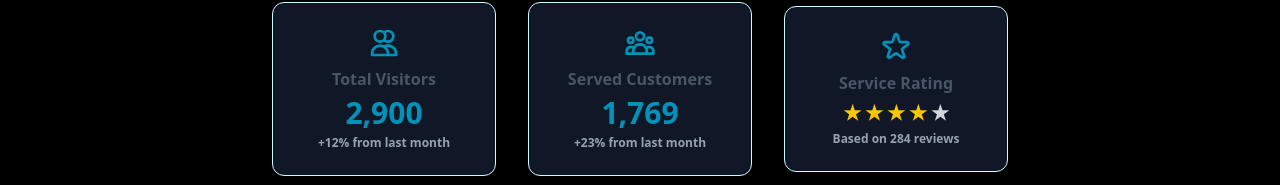
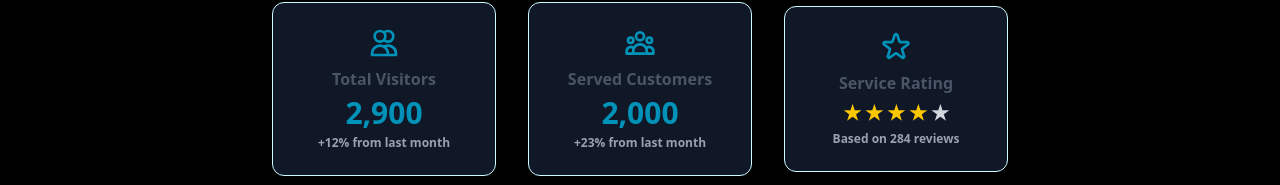
Before and after one commit to JabirBhuiyan08/jabnox, a React (Vite) app: page / in a window 1280 px wide. Shown: the part 686-871 px from the top of the page. Built offline with nearby package versions, Linux system fonts and the light colour scheme.

Commit message:
Update SecondHeader.jsx

```diff
--- a/src/Home/SecondHeader.jsx
+++ b/src/Home/SecondHeader.jsx
@@ -35,7 +35,7 @@ const SecondHeader = () => {
                     <path strokeLinecap="round" strokeLinejoin="round" strokeWidth={2} d="M17 20h5v-2a3 3 0 00-5.356-1.857M17 20H7m10 0v-2c0-.656-.126-1.283-.356-1.857M7 20H2v-2a3 3 0 015.356-1.857M7 20v-2c0-.656.126-1.283.356-1.857m0 0a5.002 5.002 0 019.288 0M15 7a3 3 0 11-6 0 3 3 0 016 0zm6 3a2 2 0 11-4 0 2 2 0 014 0zM7 10a2 2 0 11-4 0 2 2 0 014 0z" />
                 </svg>
                 <span className="text-sm md:text-base text-gray-600 font-semibold mb-1">Served Customers</span>
-                <span className="text-2xl md:text-3xl text-cyan-600 font-bold">1,769</span>
+                <span className="text-2xl md:text-3xl text-cyan-600 font-bold">2,000</span>
                 <span className="text-xs text-gray-400 mt-1">+23% from last month</span>
             </div>
 
```
